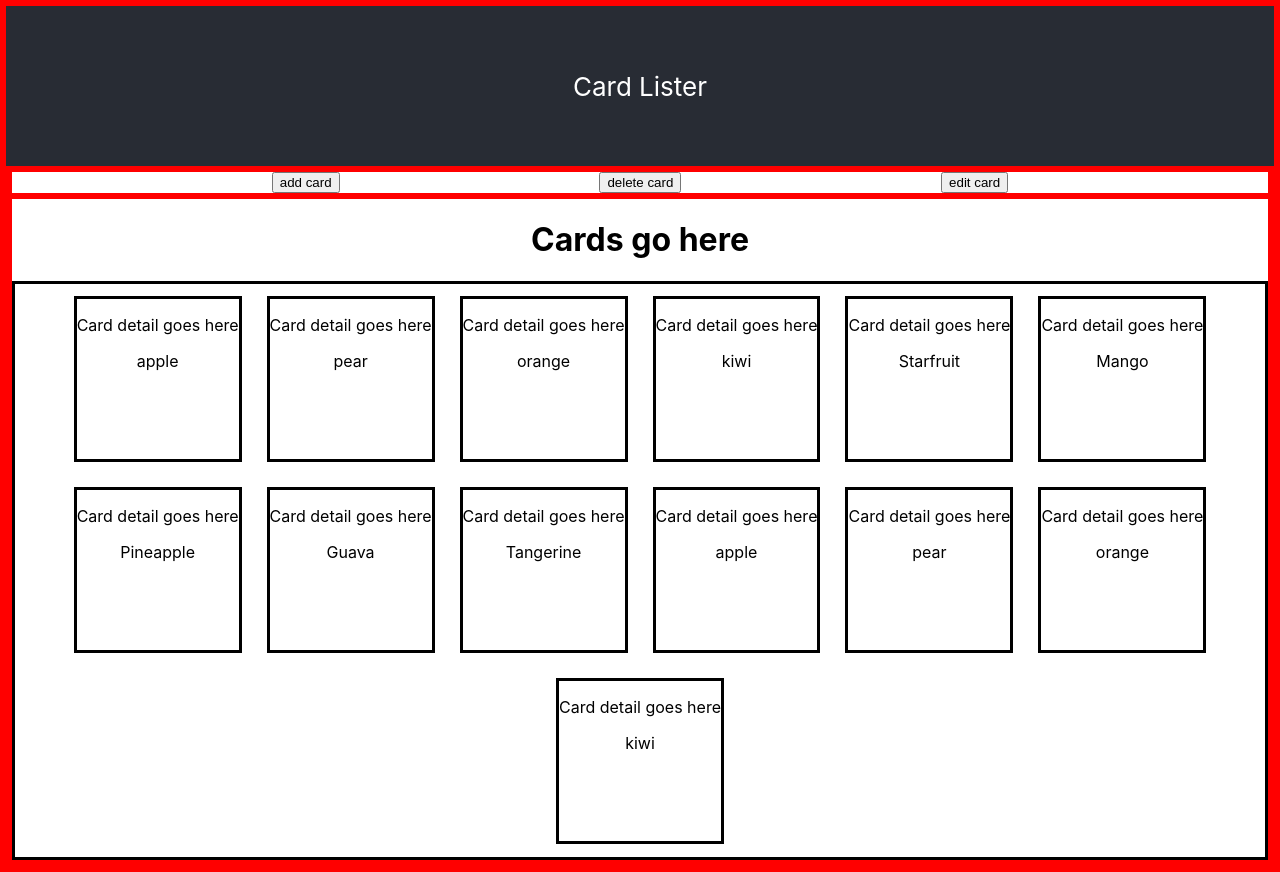
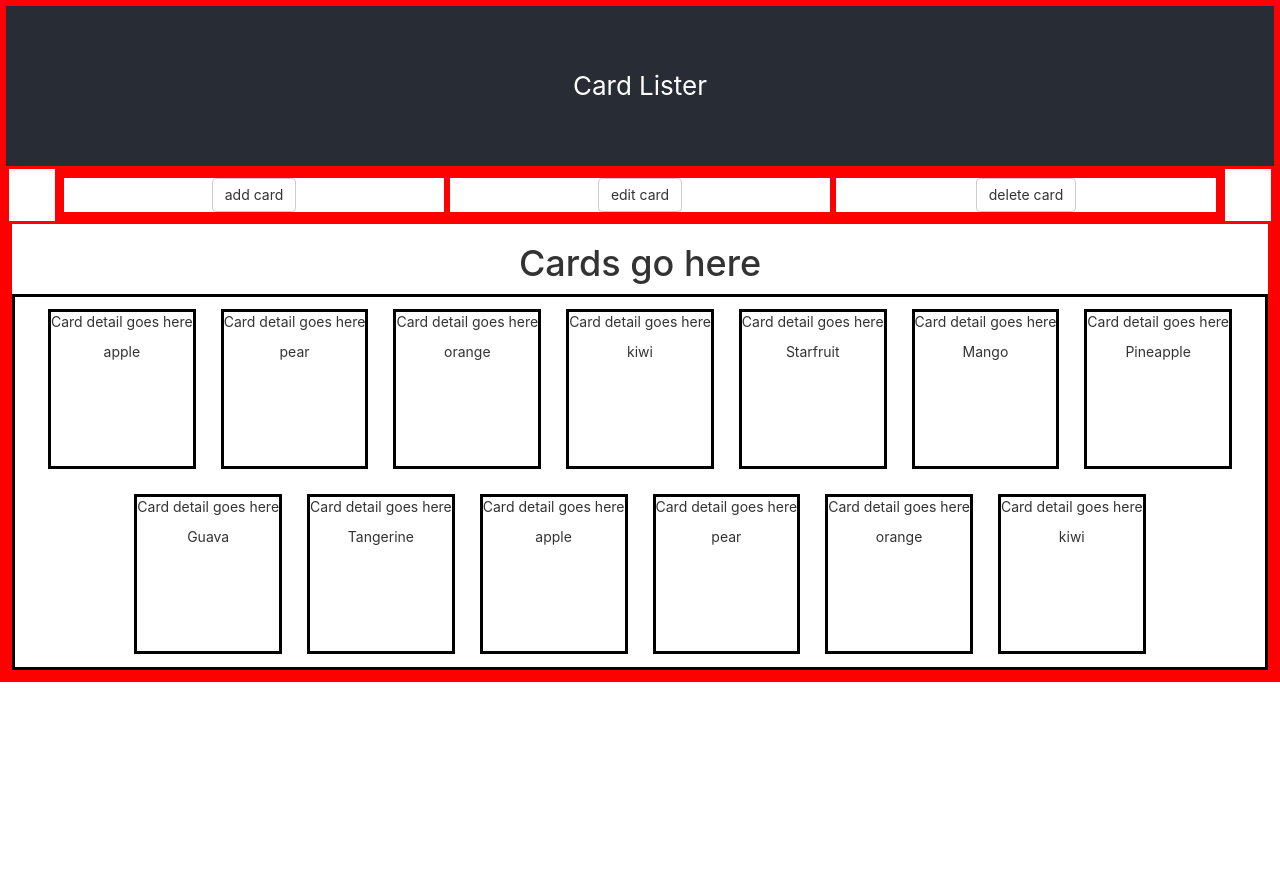
Before and after one commit to admuaq/vocab_lister, a React (Create React App) app: page / in a window 1280 px wide. After the commit the page ends 800 px from the top, so only its background shows below. Built offline with nearby package versions, Linux system fonts and the light colour scheme.

Commit message:
integrating styling to bootstrap library

```diff
--- a/package.json
+++ b/package.json
@@ -4,6 +4,7 @@
   "private": true,
   "dependencies": {
     "react": "^16.6.0",
+    "react-bootstrap": "^0.32.4",
     "react-dom": "^16.6.0",
     "react-scripts": "2.1.1"
   },
--- a/public/index.html
+++ b/public/index.html
@@ -3,6 +3,7 @@
   <head>
     <meta charset="utf-8">
     <link rel="shortcut icon" href="%PUBLIC_URL%/favicon.ico">
+    <link rel="stylesheet" href="https://maxcdn.bootstrapcdn.com/bootstrap/3.3.7/css/bootstrap.min.css" integrity="sha384-BVYiiSIFeK1dGmJRAkycuHAHRg32OmUcww7on3RYdg4Va+PmSTsz/K68vbdEjh4u" crossorigin="anonymous">
     <meta name="viewport" content="width=device-width, initial-scale=1, shrink-to-fit=no">
     <meta name="theme-color" content="#000000">
     <!--
--- a/src/App.js
+++ b/src/App.js
@@ -1,6 +1,7 @@
 import React, { Component } from 'react'
 import logo from './logo.svg'
 import CardList from './components/container/CardList'
+import AddRemoveMenu from './components/menu/AddRemoveMenu'
 import './css/App.css'
 
 class App extends Component {
@@ -9,6 +10,11 @@ class App extends Component {
     cards: ['apple','pear','orange','kiwi', 'Starfruit',
             'Mango', 'Pineapple', 'Guava','Tangerine','apple','pear','orange','kiwi'] }
 
+  handleClick = e => {
+    console.log(e.target)
+
+  }
+
   render () {
     return (
       <div className='App'>
@@ -16,11 +22,7 @@ class App extends Component {
         Card Lister
         </header>
         <div className='cards-container'>
-          <div className='add-remove-menu'>
-            <button>add card</button>
-            <button>delete card</button>
-            <button>edit card</button>
-          </div>
+          <AddRemoveMenu handleClick={this.handleClick}/>
           <CardList cards={this.state.cards}/>
         </div>
       </div>
--- /dev/null
+++ b/src/components/menu/AddRemoveMenu.js
@@ -0,0 +1,24 @@
+import React from 'react'
+import { Button, Grid, Row, Col } from 'react-bootstrap'
+
+const AddRemoveMenu = (props) => {
+  const { handleClick } = props
+
+  return (
+    <Grid>
+      <Row className='add-remove-menu'>
+        <Col xs={6} md={4}>
+          <Button onClick={(e) => handleClick(e)}>add card</Button>
+        </Col>
+        <Col xs={6} md={4}>
+          <Button>edit card</Button>
+        </Col>
+        <Col xs={6} md={4}>
+          <Button>delete card</Button>
+        </Col>
+      </Row>
+    </Grid>
+  )
+}
+
+export default AddRemoveMenu
```
Also changed, not shown: 1 other file (tests, documents, lock files or other folders).
